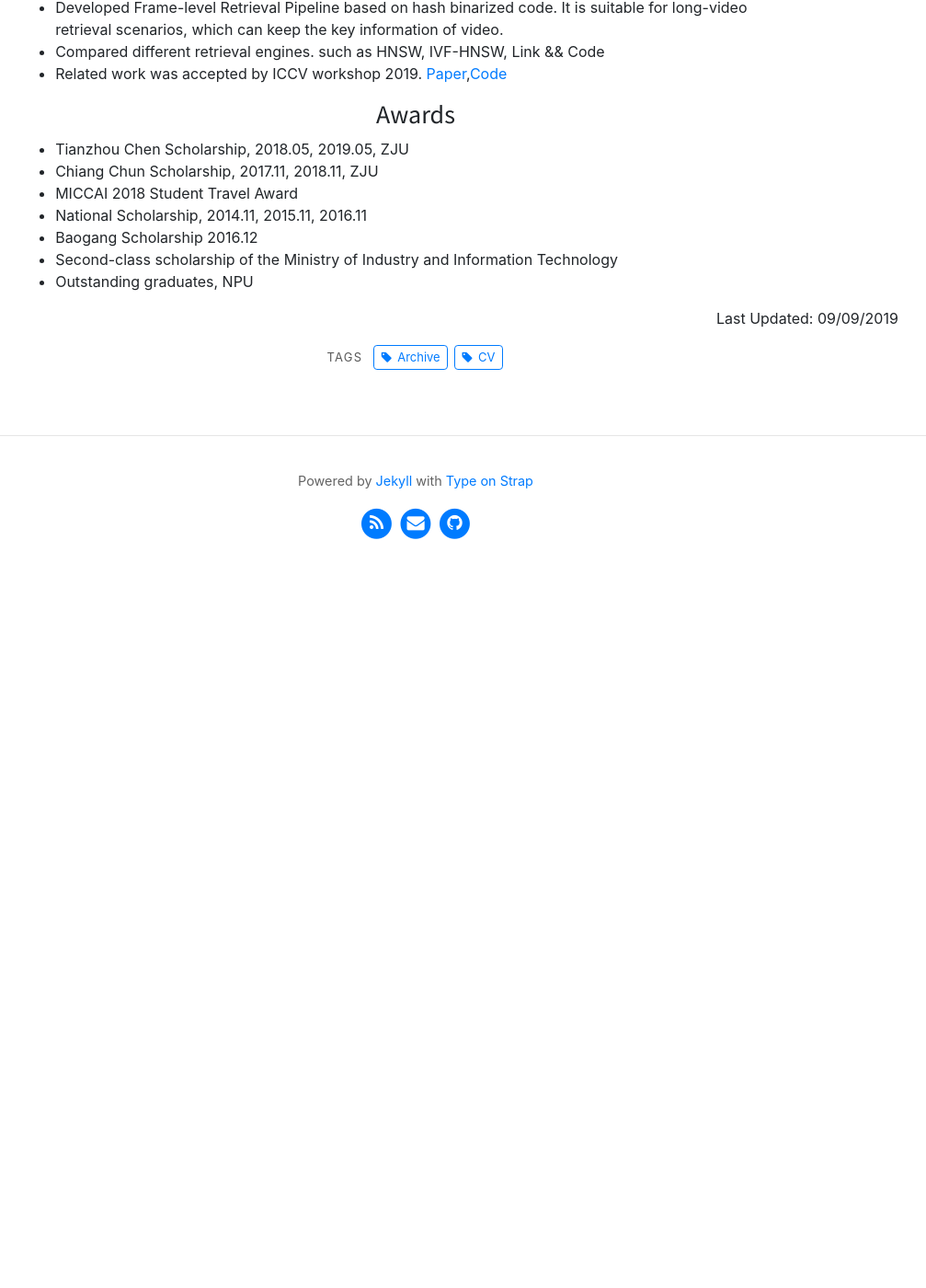
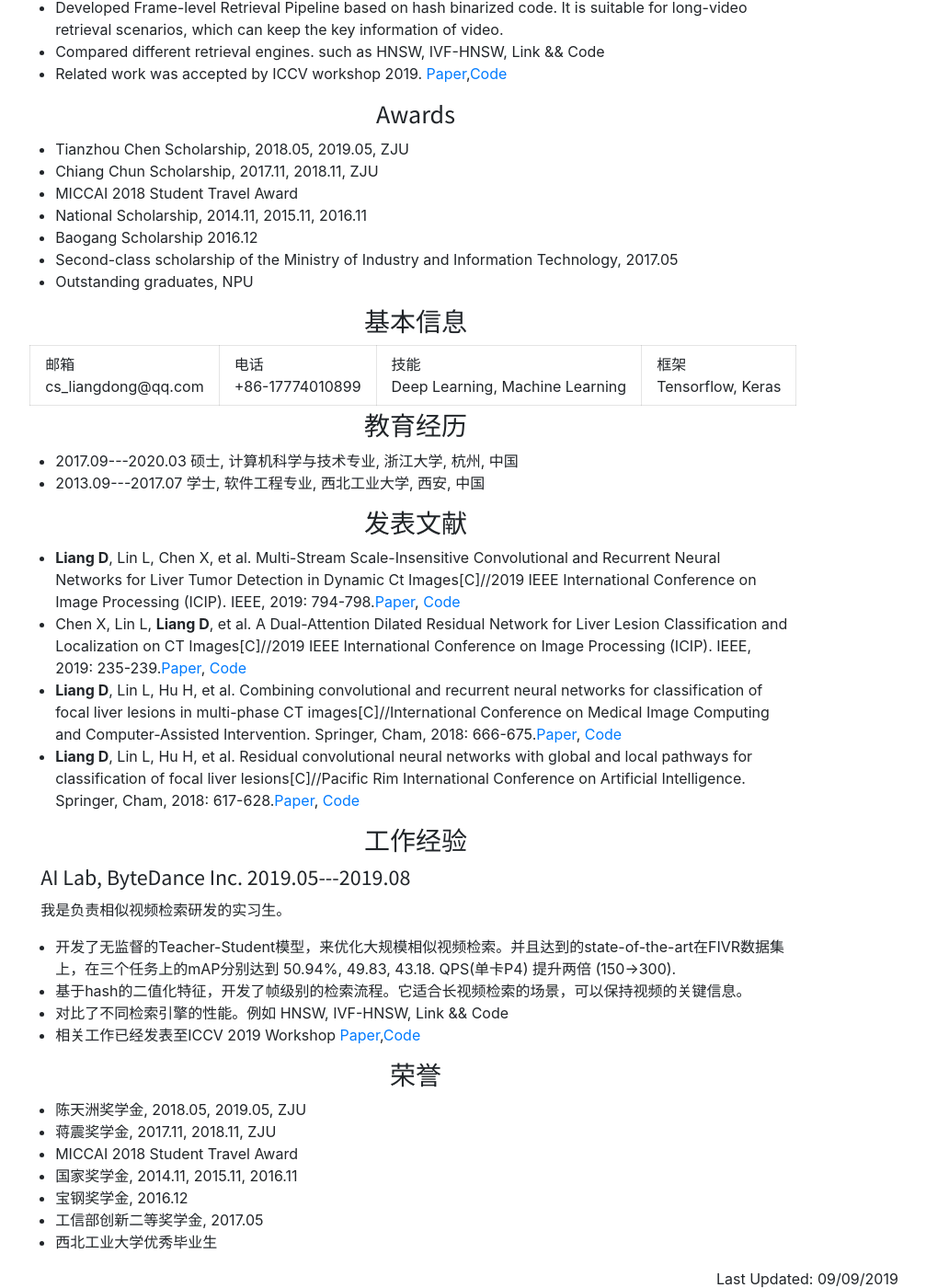
Before and after one commit to UpCoder/UpCoder.github.io, a Jekyll site: the page built from pages/cv.md, in a window 1280 px wide and 1400 px high, scrolled down 1089 px. Shown: the whole window at 92% size, without its empty margins (188-1195 px from the left). Built offline with Jekyll 4.4.1, drawn with Linux system fonts in a browser that asks for light colours; before the commit the page ends 1716 px from its top, so only the background shows below that.

```diff
--- a/pages/cv.md
+++ b/pages/cv.md
@@ -5,76 +5,149 @@ permalink: /cv/
 feature-img: "assets/img/pexels/circuit.jpeg"
 tags: [CV, Archive]
 ---
+
 <script>
     $('').ready(function(){
         let is_check = false;
-        $('#switch_language_btn').click(function(){
-
+        $('#switcher-lg').click(function(){
+            if(is_check){
+                $('#language_div_en').hide();
+                $('#language_div_cn').show();
+                is_check = false;
+                console.log(is_check);
+            }else{
+                $('#language_div_en').show();
+                $('#language_div_cn').hide();
+                is_check = true;
+                console.log(is_check);
+            }
         });
     })
 </script>
 <div id='switch_language_btn' class="form-switcher form-switcher-lg form-switcher-sm-phone">
-  <input type="checkbox" name="switcher-lg" id="switcher-lg">
-  <label class="switcher" for="switcher-lg"></label>
+      <input type="checkbox" name="switcher-lg" id="switcher-lg">
+      <label class="switcher" for="switcher-lg"></label>
 </div>
-<div class='co-md-12' style='text-align:center;' name='basic information en'>
-    <h3>Basic Information</h3>
-    <table style='margin:auto;width:80%;' border="0" cellpadding="0" cellspacing="0">
-        <tr style='margin:auto;'>
-            <td>Email<br/> cs_liangdong@qq.com</td>
-            <td>Tel<br/> +86-17774010899</td>
-            <td>Skills<br/> Deep Learning, Machine Learning</td>
-            <td>Framework<br/> Tensorflow, Keras</td>
-        </tr>
-    </table>
-</div>
-<div class='col-md-12' name='education information en'>
-    <h3 style='text-align:center;'>Education</h3>
-    <div name='work experience bytedance' style="width:80%;margin:auto">
-        <ul>
-            <li>2017.09---2020.03 Master, Computer Science and Technology, Zhejiang University, Hangzhou, China</li>
-            <li>2013.09---2017.07 Bachlor, Software Engineering, Northwestern Polytechnical University, Xi'an, China</li>
-        </ul>
+<div id='language_div_en'>
+    <div class='co-md-12' style='text-align:center;' name='basic information en'>
+        <h3>Basic Information</h3>
+        <table style='margin:auto;width:80%;' border="0" cellpadding="0" cellspacing="0">
+            <tr style='margin:auto;'>
+                <td>Email<br/> cs_liangdong@qq.com</td>
+                <td>Tel<br/> +86-17774010899</td>
+                <td>Skills<br/> Deep Learning, Machine Learning</td>
+                <td>Framework<br/> Tensorflow, Keras</td>
+            </tr>
+        </table>
+    </div>
+    <div class='col-md-12' name='education information en'>
+        <h3 style='text-align:center;'>Education</h3>
+        <div name='work experience bytedance' style="width:80%;margin:auto">
+            <ul>
+                <li>2017.09---2020.03 Master, Computer Science and Technology, Zhejiang University, Hangzhou, China</li>
+                <li>2013.09---2017.07 Bachlor, Software Engineering, Northwestern Polytechnical University, Xi'an, China</li>
+            </ul>
+        </div>
+    </div>
+    <div class='col-md-12' name='Publication en'>
+        <h3 style='text-align:center;'>Publications</h3>
+        <div name='work experience bytedance' style="width:80%;margin:auto">
+            <ul>
+                <li>
+                <b>Liang D</b>, Lin L, Chen X, et al. Multi-Stream Scale-Insensitive Convolutional and Recurrent Neural Networks for Liver Tumor Detection in Dynamic Ct Images[C]//2019 IEEE International Conference on Image Processing (ICIP). IEEE, 2019: 794-798.<a href="">Paper</a>, <a href="">Code</a></li>
+                <li>Chen X, Lin L, <b>Liang D</b>, et al. A Dual-Attention Dilated Residual Network for Liver Lesion Classification and Localization on CT Images[C]//2019 IEEE International Conference on Image Processing (ICIP). IEEE, 2019: 235-239.<a href="">Paper</a>, <a href="">Code</a></li>
+                <li><b>Liang D</b>, Lin L, Hu H, et al. Combining convolutional and recurrent neural networks for classification of focal liver lesions in multi-phase CT images[C]//International Conference on Medical Image Computing and Computer-Assisted Intervention. Springer, Cham, 2018: 666-675.<a href="">Paper</a>, <a href="">Code</a></li>
+                <li><b>Liang D</b>, Lin L, Hu H, et al. Residual convolutional neural networks with global and local pathways for classification of focal liver lesions[C]//Pacific Rim International Conference on Artificial Intelligence. Springer, Cham, 2018: 617-628.<a href="">Paper</a>, <a href="">Code</a></li>
+            </ul>
+        </div>
+    </div>
+    <div class='col-md-12' name='Work Experience en'>
+        <h3 style='text-align:center;'>Work Experience</h3>
+        <div name='work experience bytedance' style="width:80%;margin:auto">
+            <h4>AI Lab, ByteDance Inc. 2019.05---2019.08</h4>
+            <p>I was an intern during this time. I was focusing on the similar video retrieval.</p>
+            <ul>
+                <li>Developed Unsupervised Teacher-Student Model for large-scale video retrieval. And archieveed the new state-of-the-art in FIVR dataset. The mAP of three tasks is 50.94%, 49.83, 43.18. QPS(single P4) increased by 2 times (150->300).</li>
+                <li>Developed Frame-level Retrieval Pipeline based on hash binarized code. It is suitable for long-video retrieval scenarios, which can keep the key information of video.</li>
+                <li>Compared different retrieval engines. such as HNSW, IVF-HNSW, Link && Code</li>
+                <li>Related work was accepted by ICCV workshop 2019. <a href="">Paper</a>,<a href="">Code</a></li>
+            </ul>
+        </div>
+    </div>
+    <div class='col-md-12' name='Awards en'>
+        <h3 style='text-align:center;'>Awards</h3>
+        <div name='work experience bytedance' style="width:80%;margin:auto">
+            <ul>
+                <li>Tianzhou Chen Scholarship, 2018.05, 2019.05, ZJU</li>
+                <li>Chiang Chun Scholarship, 2017.11, 2018.11, ZJU</li>
+                <li>MICCAI 2018 Student Travel Award</li>
+                <li>National Scholarship, 2014.11, 2015.11, 2016.11</li>
+                <li>Baogang Scholarship 2016.12</li>
+                <li>Second-class scholarship of the Ministry of Industry and Information Technology, 2017.05</li>
+                <li>Outstanding graduates, NPU</li>
+            </ul>
+        </div>
     </div>
 </div>
-
-<div class='col-md-12' name='Publication en'>
-    <h3 style='text-align:center;'>Publications</h3>
-    <div name='work experience bytedance' style="width:80%;margin:auto">
-        <ul>
-            <li>
-            <b>Liang D</b>, Lin L, Chen X, et al. Multi-Stream Scale-Insensitive Convolutional and Recurrent Neural Networks for Liver Tumor Detection in Dynamic Ct Images[C]//2019 IEEE International Conference on Image Processing (ICIP). IEEE, 2019: 794-798.<a href="">Paper</a>, <a href="">Code</a></li>
-            <li>Chen X, Lin L, <b>Liang D</b>, et al. A Dual-Attention Dilated Residual Network for Liver Lesion Classification and Localization on CT Images[C]//2019 IEEE International Conference on Image Processing (ICIP). IEEE, 2019: 235-239.<a href="">Paper</a>, <a href="">Code</a></li>
-            <li><b>Liang D</b>, Lin L, Hu H, et al. Combining convolutional and recurrent neural networks for classification of focal liver lesions in multi-phase CT images[C]//International Conference on Medical Image Computing and Computer-Assisted Intervention. Springer, Cham, 2018: 666-675.<a href="">Paper</a>, <a href="">Code</a></li>
-            <li><b>Liang D</b>, Lin L, Hu H, et al. Residual convolutional neural networks with global and local pathways for classification of focal liver lesions[C]//Pacific Rim International Conference on Artificial Intelligence. Springer, Cham, 2018: 617-628.<a href="">Paper</a>, <a href="">Code</a></li>
-        </ul>
+<div id='language_div_cn'>
+    <div class='co-md-12' style='text-align:center;' name='basic information en'>
+        <h3>基本信息</h3>
+        <table style='margin:auto;width:80%;' border="0" cellpadding="0" cellspacing="0">
+            <tr style='margin:auto;'>
+                <td>邮箱<br/> cs_liangdong@qq.com</td>
+                <td>电话<br/> +86-17774010899</td>
+                <td>技能<br/> Deep Learning, Machine Learning</td>
+                <td>框架<br/> Tensorflow, Keras</td>
+            </tr>
+        </table>
     </div>
-</div>
-<div class='col-md-12' name='Work Experience en'>
-    <h3 style='text-align:center;'>Work Experience</h3>
-    <div name='work experience bytedance' style="width:80%;margin:auto">
-        <h4>AI Lab, ByteDance Inc. 2019.05---2019.08</h4>
-        <p>I was an intern during this time. I was focusing on the similar video retrieval.</p>
-        <ul>
-            <li>Developed Unsupervised Teacher-Student Model for large-scale video retrieval. And archieveed the new state-of-the-art in FIVR dataset. The mAP of three tasks is 50.94%, 49.83, 43.18. QPS(single P4) increased by 2 times (150->300).</li>
-            <li>Developed Frame-level Retrieval Pipeline based on hash binarized code. It is suitable for long-video retrieval scenarios, which can keep the key information of video.</li>
-            <li>Compared different retrieval engines. such as HNSW, IVF-HNSW, Link && Code</li>
-            <li>Related work was accepted by ICCV workshop 2019. <a href="">Paper</a>,<a href="">Code</a></li>
-        </ul>
+    <div class='col-md-12' name='education information cn'>
+        <h3 style='text-align:center;'>教育经历</h3>
+        <div name='work experience bytedance' style="width:80%;margin:auto">
+            <ul>
+                <li>2017.09---2020.03 硕士, 计算机科学与技术专业, 浙江大学, 杭州, 中国</li>
+                <li>2013.09---2017.07 学士, 软件工程专业, 西北工业大学, 西安, 中国</li>
+            </ul>
+        </div>
     </div>
-</div>
-<div class='col-md-12' name='Awards en'>
-    <h3 style='text-align:center;'>Awards</h3>
-    <div name='work experience bytedance' style="width:80%;margin:auto">
-        <ul>
-            <li>Tianzhou Chen Scholarship, 2018.05, 2019.05, ZJU</li>
-            <li>Chiang Chun Scholarship, 2017.11, 2018.11, ZJU</li>
-            <li>MICCAI 2018 Student Travel Award</li>
-            <li>National Scholarship, 2014.11, 2015.11, 2016.11</li>
-            <li>Baogang Scholarship 2016.12</li>
-            <li>Second-class scholarship of the Ministry of Industry and Information Technology</li>
-            <li>Outstanding graduates, NPU</li>
-        </ul>
+    <div class='col-md-12' name='Publication cn'>
+        <h3 style='text-align:center;'>发表文献</h3>
+        <div name='work experience bytedance' style="width:80%;margin:auto">
+            <ul>
+                <li>
+                <b>Liang D</b>, Lin L, Chen X, et al. Multi-Stream Scale-Insensitive Convolutional and Recurrent Neural Networks for Liver Tumor Detection in Dynamic Ct Images[C]//2019 IEEE International Conference on Image Processing (ICIP). IEEE, 2019: 794-798.<a href="">Paper</a>, <a href="">Code</a></li>
+                <li>Chen X, Lin L, <b>Liang D</b>, et al. A Dual-Attention Dilated Residual Network for Liver Lesion Classification and Localization on CT Images[C]//2019 IEEE International Conference on Image Processing (ICIP). IEEE, 2019: 235-239.<a href="">Paper</a>, <a href="">Code</a></li>
+                <li><b>Liang D</b>, Lin L, Hu H, et al. Combining convolutional and recurrent neural networks for classification of focal liver lesions in multi-phase CT images[C]//International Conference on Medical Image Computing and Computer-Assisted Intervention. Springer, Cham, 2018: 666-675.<a href="">Paper</a>, <a href="">Code</a></li>
+                <li><b>Liang D</b>, Lin L, Hu H, et al. Residual convolutional neural networks with global and local pathways for classification of focal liver lesions[C]//Pacific Rim International Conference on Artificial Intelligence. Springer, Cham, 2018: 617-628.<a href="">Paper</a>, <a href="">Code</a></li>
+            </ul>
+        </div>
+    </div>
+    <div class='col-md-12' name='Work Experience cn'>
+        <h3 style='text-align:center;'>工作经验</h3>
+        <div name='work experience bytedance' style="width:80%;margin:auto">
+            <h4>AI Lab, ByteDance Inc. 2019.05---2019.08</h4>
+            <p>我是负责相似视频检索研发的实习生。</p>
+            <ul>
+                <li>开发了无监督的Teacher-Student模型，来优化大规模相似视频检索。并且达到的state-of-the-art在FIVR数据集上，在三个任务上的mAP分别达到 50.94%, 49.83, 43.18. QPS(单卡P4) 提升两倍 (150->300).</li>
+                <li>基于hash的二值化特征，开发了帧级别的检索流程。它适合长视频检索的场景，可以保持视频的关键信息。</li>
+                <li>对比了不同检索引擎的性能。例如 HNSW, IVF-HNSW, Link && Code</li>
+                <li>相关工作已经发表至ICCV 2019 Workshop <a href="">Paper</a>,<a href="">Code</a></li>
+            </ul>
+        </div>
+    </div>
+    <div class='col-md-12' name='Awards cn'>
+        <h3 style='text-align:center;'>荣誉</h3>
+        <div name='work experience bytedance' style="width:80%;margin:auto">
+            <ul>
+                <li>陈天洲奖学金, 2018.05, 2019.05, ZJU</li>
+                <li>蒋震奖学金, 2017.11, 2018.11, ZJU</li>
+                <li>MICCAI 2018 Student Travel Award</li>
+                <li>国家奖学金, 2014.11, 2015.11, 2016.11</li>
+                <li>宝钢奖学金, 2016.12</li>
+                <li>工信部创新二等奖学金, 2017.05</li>
+                <li>西北工业大学优秀毕业生</li>
+            </ul>
+        </div>
     </div>
 </div>
 <p style='text-align:right'>Last Updated: 09/09/2019</p>
```
Also changed, not shown: _posts/2019-09-10-L2&L1.md (added, +30 -0 lines), assets/img/pexels/desk-L1L2Norm.png (added), assets/img/thumbnails/desk-L1L2Norm.png (added).
